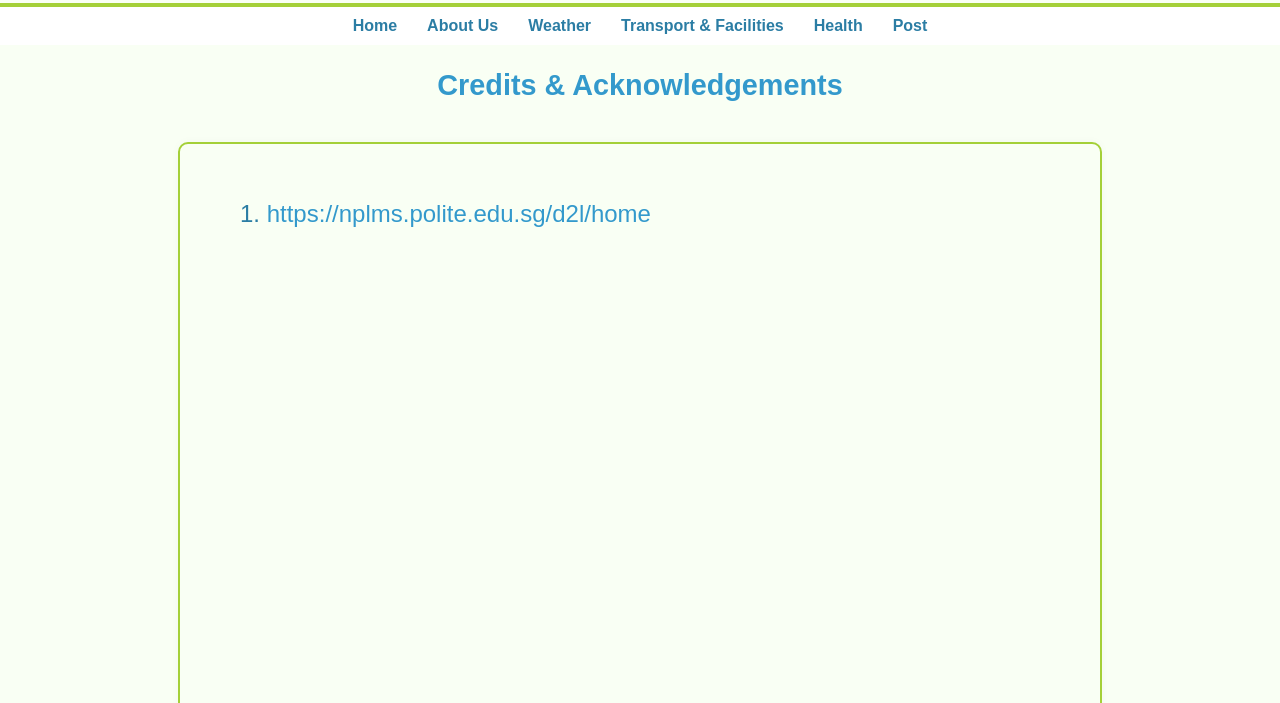
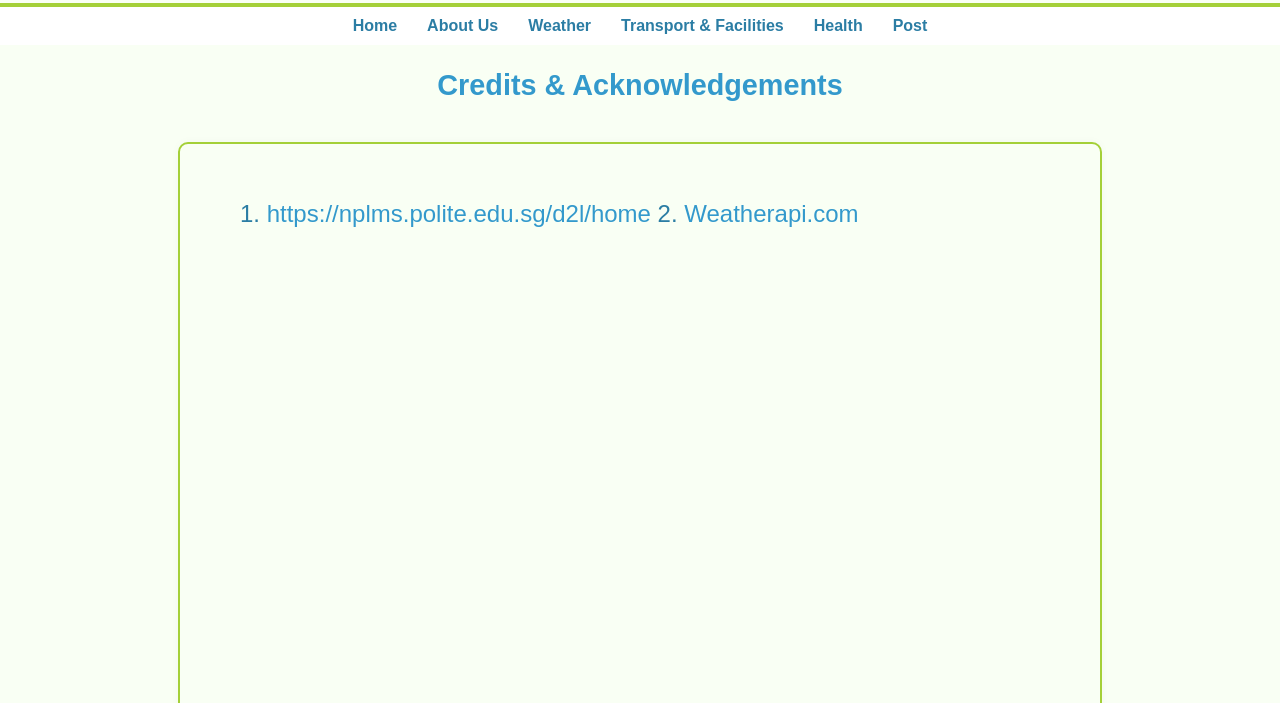
Before and after one commit to Justin0526/Tikam_Team_BED_SPM_Assignment, a website: page HealthyLah_DB/public/html/credits.html in a window 1280 px wide. Shown: the part 97-800 px from the top of the page. Drawn offline with Linux system fonts and the light colour scheme.

Commit message:
Weather api credit

```diff
--- a/HealthyLah_DB/public/html/credits.html
+++ b/HealthyLah_DB/public/html/credits.html
@@ -31,6 +31,7 @@
   <ul>
     <li>
       1. <a href="https://nplms.polite.edu.sg/d2l/home">https://nplms.polite.edu.sg/d2l/home</a>
+      2. <a href="https://www.weatherapi.com/">Weatherapi.com</a>
     </li>
   </ul>
 </section>
```
